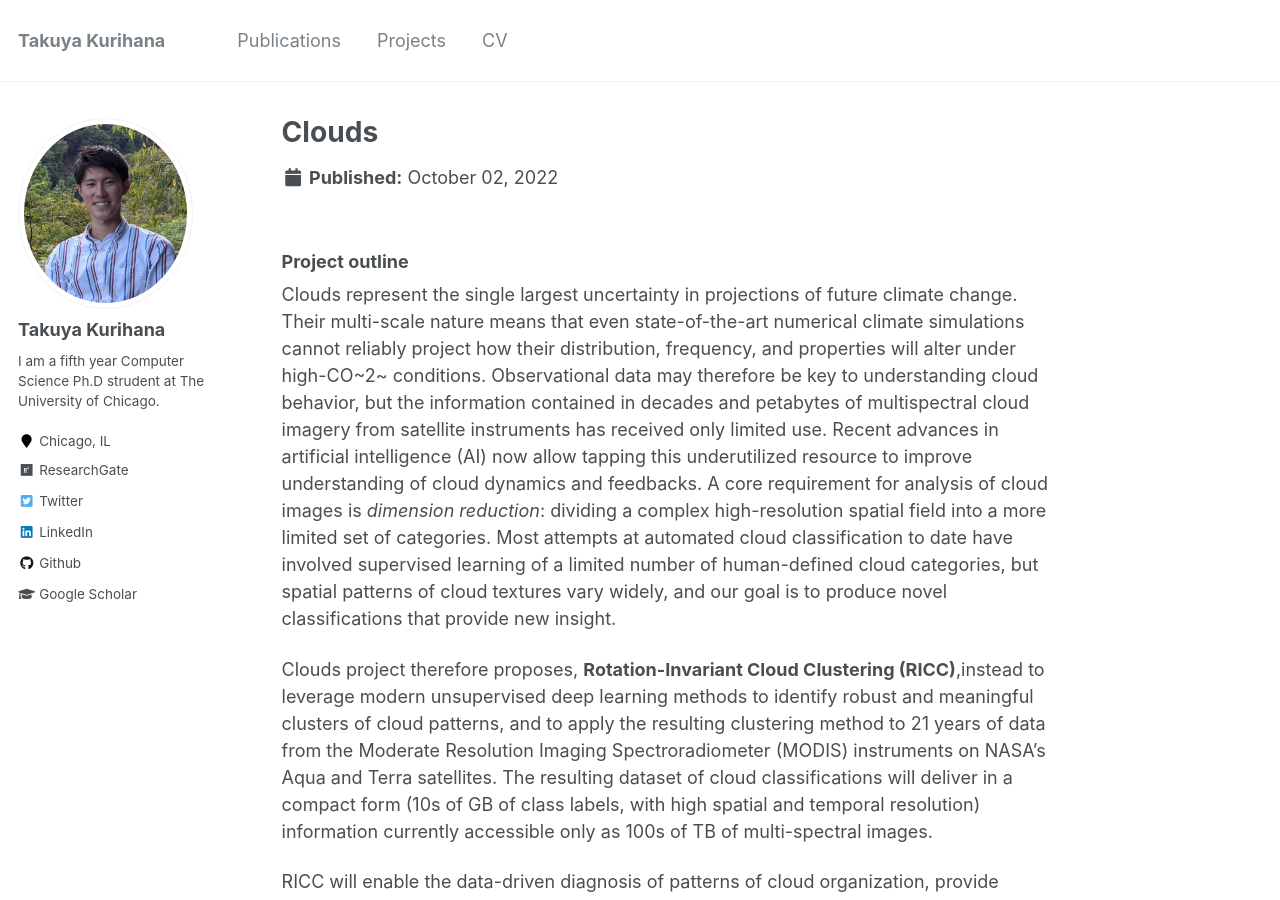
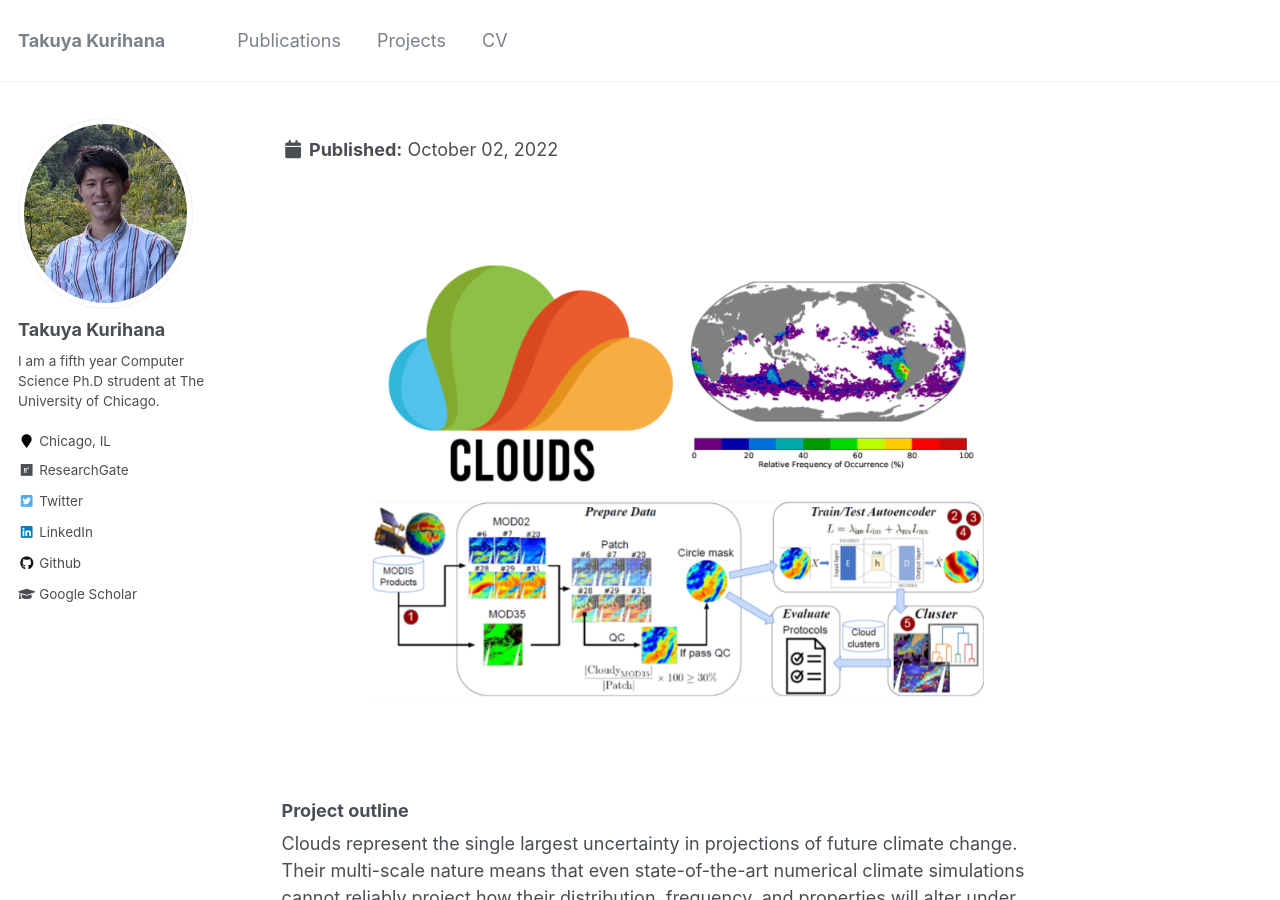
Before and after one commit to TakGlobus/takuyakurihana.github.io, a Jekyll site: the page built from _portfolio/portfolio-1.md, in a window 1280 px wide and 900 px high. Built offline with Jekyll 4.4.1, drawn with Linux system fonts in a browser that asks for light colours.

Commit message:
Update portfolio-1.md

```diff
--- a/_portfolio/portfolio-1.md
+++ b/_portfolio/portfolio-1.md
@@ -1,10 +1,11 @@
 ---
 title: "Clouds"
 collection: "portfolio"
-images: "/images/clouds.png"
+images: <img src="{{ "/images/clouds.png" | prepend: site.baseurl | prepend: site.url}}" alt="Untitled" />
 excerpt: "Automation of classificaiton of fluffy cloud in the air identify different cloud types, and the properties to improve understanding of cloud dynamics and feedback. We are developing unsupervised machine learning methods capable of clustering several hundreds of TB of satellite cloud imagery without any assumptions concerning artificial cloud categories."
 ---
 
+![clouds](/images/clouds.png)
 
 ### Project outline
 Clouds represent the single largest uncertainty in projections of future climate change.
```
